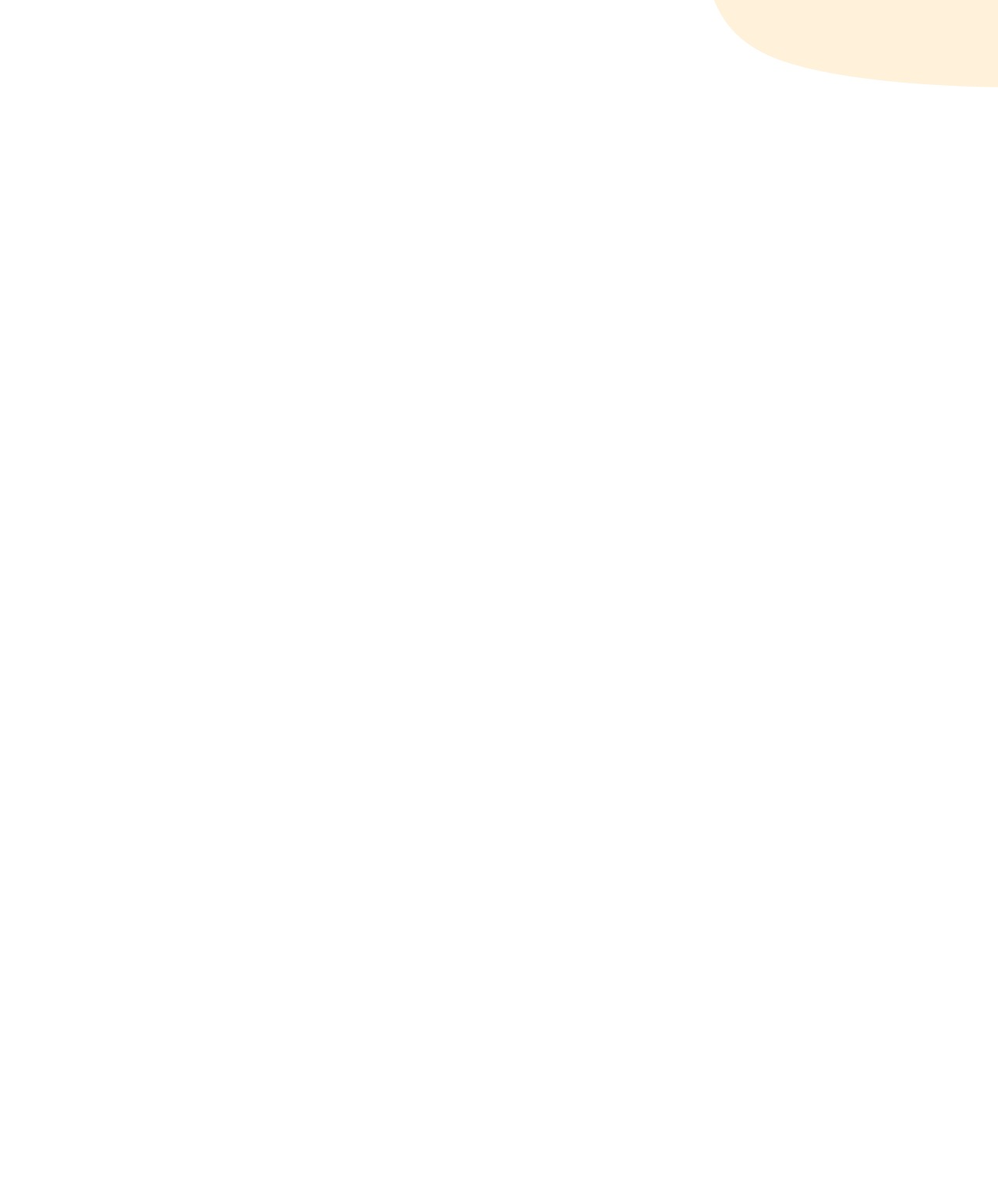
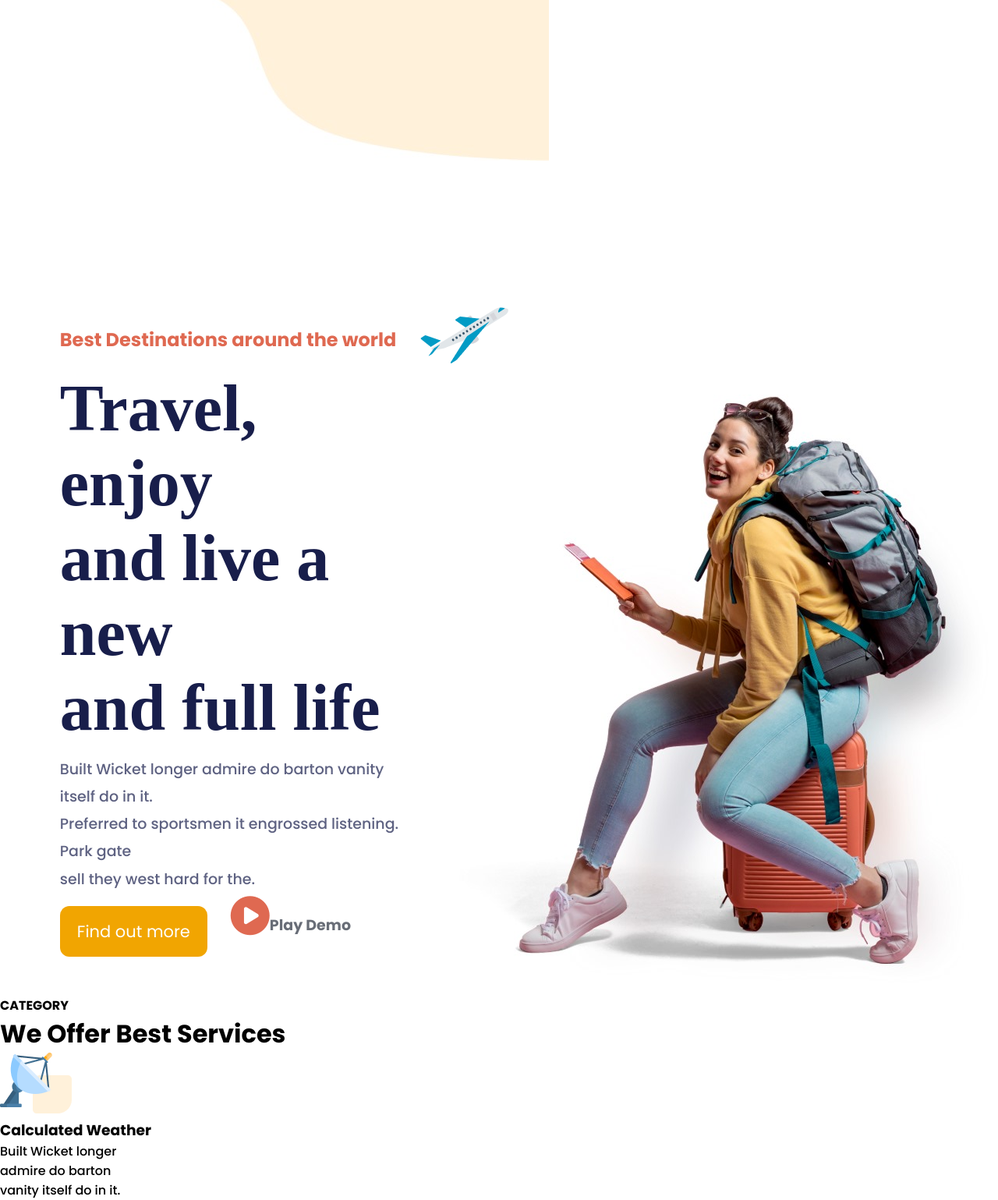
Before and after one commit to SalihaNaeem/travelDesign, a plain HTML site: page index.html in a window 1280 px wide. Shown: the part 612-2151 px from the top of the page at 78% size. Before the commit the page ends 800 px from the top, so only its background shows below. Drawn offline with Linux system fonts and the light colour scheme; a web font is replaced by a local one.

Commit message:
travel design container

```diff
--- a/index.html
+++ b/index.html
@@ -6,6 +6,7 @@
     <meta name="viewport" content="width=device-width, initial-scale=1.0">
     <title>Rravel Website</title>
     <link rel="stylesheet" href="style.css">
+    <link rel="stylesheet" href="https://cdnjs.cloudflare.com/ajax/libs/font-awesome/6.7.2/css/all.min.css">
 </head>
 
 <body>
@@ -40,11 +41,104 @@
 
                 </ul>
             </nav>
-            <img src="Images/0b16b05f-055a-4915-8b7f-9bc62573fde2.jpg">
+            <div>
+                <img src="Images/0b16b05f-055a-4915-8b7f-9bc62573fde2.jpg">
+            </div>
         </div>
+    </header>
+
+    <div class="container">
+
+
+    <div class="main">
+        <div class="content">
+            <h3>Best Destinations around the world</h3>
+            <h1>Travel, enjoy <br>
+                and live a new <br>
+                and full life</h1>
+            <p>Built Wicket longer admire do barton vanity itself do in it. <br>
+                Preferred to sportsmen it engrossed listening.
+                Park gate <br>sell they west hard for the.</p>
+            <div class="botton-item">
+                <button>Find out more</button><br>
+                <h5><i class="fa-solid fa-circle-play"></i>Play Demo</h5>
+            </div>
         </div>
+        <div class="img-item">
+            <img src="Images/plane.png" alt="">
+            <img src="Images/WhatsApp Image 2025-04-14 at 23.11.15_a3645147.jpg">
 
-    </header>
+        </div>
+    </div>
+
+    <!-- CATEGORY Section -->
+    <div>
+        <div class="a">
+            <h4>CATEGORY</h4>
+            <h1>We Offer Best Services</h1>
+        </div>
+        <div class="category">
+            <div class="weather">
+                <img src="Images/Group 48.png" alt="">
+                <h3>Calculated Weather </h3>
+                <p>Built Wicket longer <br> admire do barton <br> vanity itself do in it.</p>
+            </div>
+
+        </div>
+    </div>
+</div>
+
+
+
+
+
+
+
+
+
+
+
+
+
+
+
+
+    <!--<div class="card-1">
+                <img src="Images/Group 48.png">
+               <div class="card-content">
+                <h4>Calculated Weather </h4>
+                <p>Built Wicket longer <br> admire do barton <br> vanity itself do in it.</p>
+            </div>
+            </div>
+            <div class="card-2">
+                <img src="Images/IMG-20250415-WA0004.jpg" style=" height: 100px;width: 150px;">
+               <div class="card-content">
+                 <h4>Best Flights </h4>
+                <p>Engrossed listening. <br />Park gate sell <br/> they west hard for the..</p>
+               </div>
+            </div>
+            <div class="card-3">
+                <img src="Images/IMG-20250415-WA0005.jpg">
+               <div class="card-content">
+                <h4>Local Events </h4>
+                <p>arton vanity itself do <br>
+                    in it. Preferd to men it <br>
+                    engrossed listening. </p>
+               </div>
+            </div>
+            <div class="card-4">
+                <img src="Images/IMG-20250415-WA0006.jpg">
+               <div class="card-content">
+                <h4>Customization</h4>
+                <p>We deliver outsourced <br>
+                    aviation services for <br>
+                    military customers</p>
+               </div>
+
+
+        </div> -->
+    </div>
+    </div>
 </body>
 
 </html>
--- a/style.css
+++ b/style.css
@@ -1,6 +1,7 @@
 @import url('https://fonts.googleapis.com/css2?family=Open+Sans:ital,wght@0,300..800;1,300..800&family=Ubuntu:ital,wght@0,300;0,400;0,500;0,700;1,300;1,400;1,500;1,700&display=swap');
 @import url('https://fonts.googleapis.com/css2?family=Open+Sans:ital,wght@0,300..800;1,300..800&family=Poppins:ital,wght@0,100;0,200;0,300;0,400;0,500;0,600;0,700;0,800;0,900;1,100;1,200;1,300;1,400;1,500;1,600;1,700;1,800;1,900&family=Ubuntu:ital,wght@0,300;0,400;0,500;0,700;1,300;1,400;1,500;1,700&display=swap');
-
+@import url('https://fonts.googleapis.com/css2?family=Open+Sans:ital,wght@0,300..800;1,300..800&family=Poppins:ital,wght@0,100;0,200;0,300;0,400;0,500;0,600;0,700;0,800;0,900;1,100;1,200;1,300;1,400;1,500;1,600;1,700;1,800;1,900&family=Ubuntu:ital,wght@0,300;0,400;0,500;0,700;1,300;1,400;1,500;1,700&family=Volkhov:ital,wght@0,400;0,700;1,400;1,700&display=swap');
+@import url('https://fonts.googleapis.com/css2?family=Open+Sans:ital,wght@0,300..800;1,300..800&family=Poppins:ital,wght@0,100;0,200;0,300;0,400;0,500;0,600;0,700;0,800;0,900;1,100;1,200;1,300;1,400;1,500;1,600;1,700;1,800;1,900&family=Ubuntu:ital,wght@0,300;0,400;0,500;0,700;1,300;1,400;1,500;1,700&family=Volkhov:ital,wght@0,400;0,700;1,400;1,700&display=swap');
 /* :root {
     --primary-color: ;
     --white-color: FFFFFF;
@@ -69,12 +70,131 @@ a {
 
 li a:hover {
     text-decoration: underline;
-color: springgreen;
+    color: cadetblue
 }
 
 img {
-    position: absolute;
+    /* position: absolute; */
     top: 0%;
     right: 0%;
     z-index: -1;
 }
+
+.main {
+    padding-left: 6%;
+    padding-top: 8%;
+    display: flex;
+    align-items: center;
+}
+
+
+.content h3 {
+    color: #DF6951;
+    font-size: 24px;
+    line-height: 5rem;
+}
+
+.content h1 {
+    font-size: 84px;
+    font-weight: bold;
+    font-family: Volkhov;
+    line-height: 6rem;
+    color: #181E4B;
+}
+
+.content p {
+    color: #5E6282;
+    font-family: poppins;
+    font-size: 19px;
+    font-weight: 500;
+    line-height: 2.2rem;
+    padding-top: 3%;
+}
+
+/* .img-item {
+    padding-top: 60px;
+    padding-left: 8%;
+
+} */
+
+.botton-item {
+    display: flex;
+    gap: 15px;
+}
+
+button {
+    margin-top: 4%;
+    padding: 17px 22px;
+    border-radius: 12px;
+    background-color: #F1A501;
+    border: none;
+    font-size: 21px;
+    color: #FFFFFF;
+    font-size: Google Sans;
+}
+
+button:hover {
+    background-color: #fae314;
+}
+ h5 {
+    color: #686D77 !important;
+    font-family: poppins;
+    font-size: 19px;
+}
+
+h5 i {
+    color: #DF6951;
+    font-size: 50px;
+    margin-top: 4px;
+    /* margin-right: 18px; */
+}
+
+/* .gallery-item {
+    text-align: center;
+    padding-top: 9%;
+
+    h6 {
+        color: #5E6282;
+        font-size: 19px;
+        font-family: poppins;
+    }
+
+    h2 {
+        color: #14183E;
+        font-family: Volkhov;
+        font-size: 48px;
+    }
+}
+
+
+.Cards {
+    display: flex;
+    justify-content: space-evenly;
+    height: 600px;
+    padding-top: 1%;
+}
+
+.card-content h4 {
+    padding-top: 5%;
+    font-size: 22px;
+    font-family: Open Sans;
+    color: #1E1D4C;
+    text-align: center;
+
+}
+
+.card-content p {
+    padding-top: 2%;
+    font-family: popppins;
+    color: #5E6282;
+    text-align: center;
+}
+
+#img {}
+
+
+
+.weather {
+    display: flex;
+    justify-content: space-around;
+} */
```
Also changed, not shown: Images/Group 4.png (added), Images/Group 48.png (added), Images/Group 49.png (added), Images/Group 50 (2).png (added), Images/Group.png (added), Images/IMG-20250415-WA0003.jpg (added), Images/IMG-20250415-WA0004.jpg (added), Images/IMG-20250415-WA0005.jpg (added), Images/IMG-20250415-WA0006.jpg (added), Images/WhatsApp Image 2025-04-14 at 23.11.15_a3645147.jpg (added), Images/plane (1).png (added), Images/plane.png (added), 1 other file.
